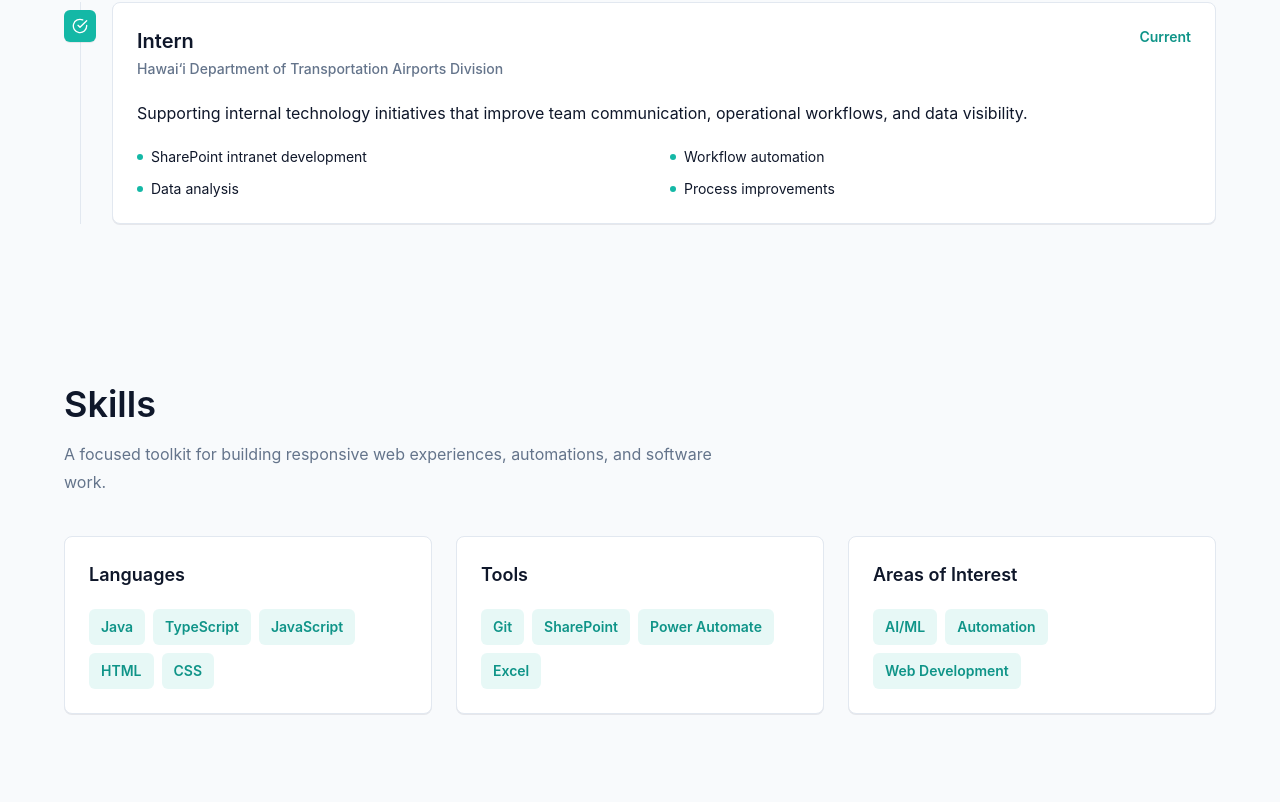
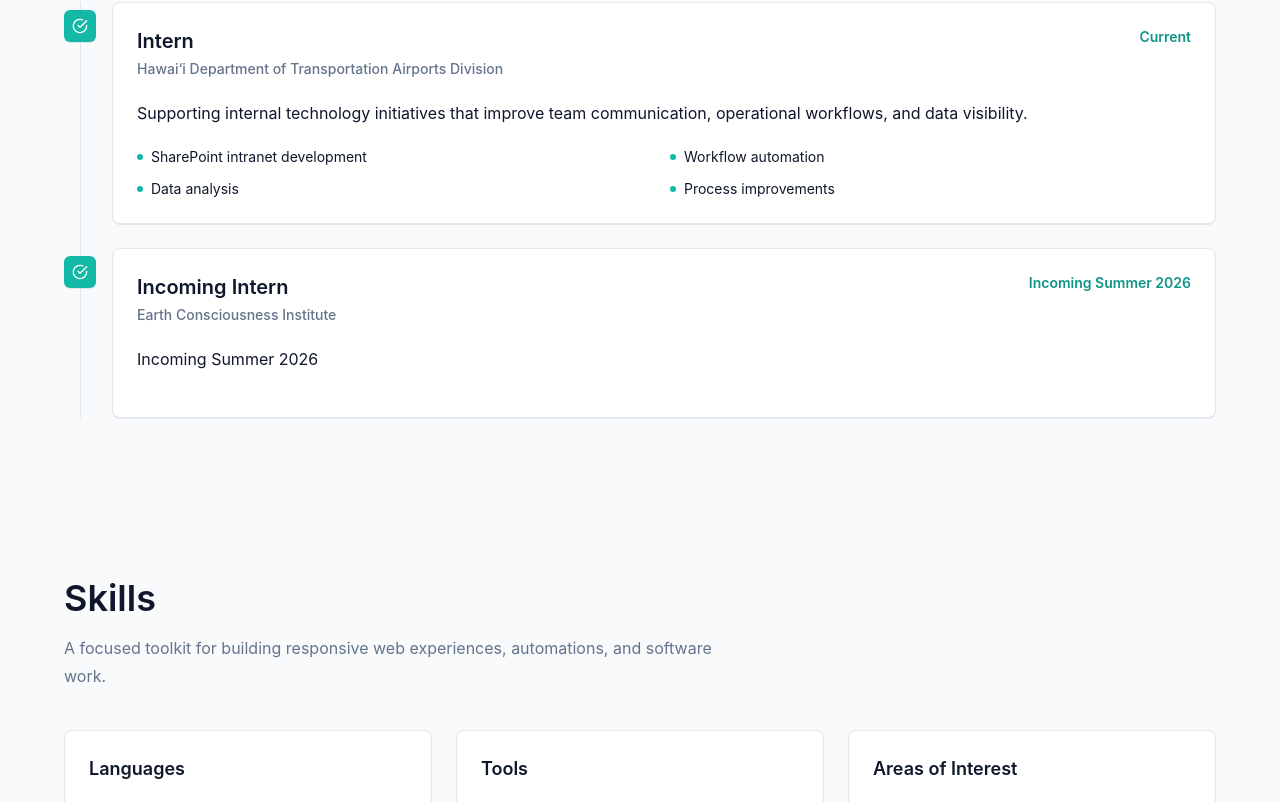
Before and after one commit to gianxv/jose-velasco-portfolio, a React (Vite) app: page / in a window 1280 px wide. Shown: the part 1542-2344 px from the top of the page. Built offline with nearby package versions, Linux system fonts and the light colour scheme.

Commit message:
Add experience

```diff
--- a/index.html
+++ b/index.html
@@ -8,7 +8,7 @@
       content="Developer portfolio for a computer science student and software developer focused on web development, automation, AI/ML, and community impact."
     />
     <link rel="icon" type="image/png" href="/Favicon/favicon-16x16.png">
-    <title>jose velasco</title>
+    <title>jose velasco,</title>
   </head>
   <body>
     <div id="root"></div>
--- a/src/data/portfolio.ts
+++ b/src/data/portfolio.ts
@@ -23,6 +23,13 @@ export const experiences: ExperienceItem[] = [
       'Process improvements',
     ],
   },
+  {
+    role: 'Incoming Intern',
+    organization: 'Earth Consciousness Institute',
+    timeframe: 'Incoming Summer 2026',
+    summary: 'Incoming Summer 2026',
+    highlights: [],
+  },
 ];
 
 export const skillGroups: SkillGroup[] = [
```
